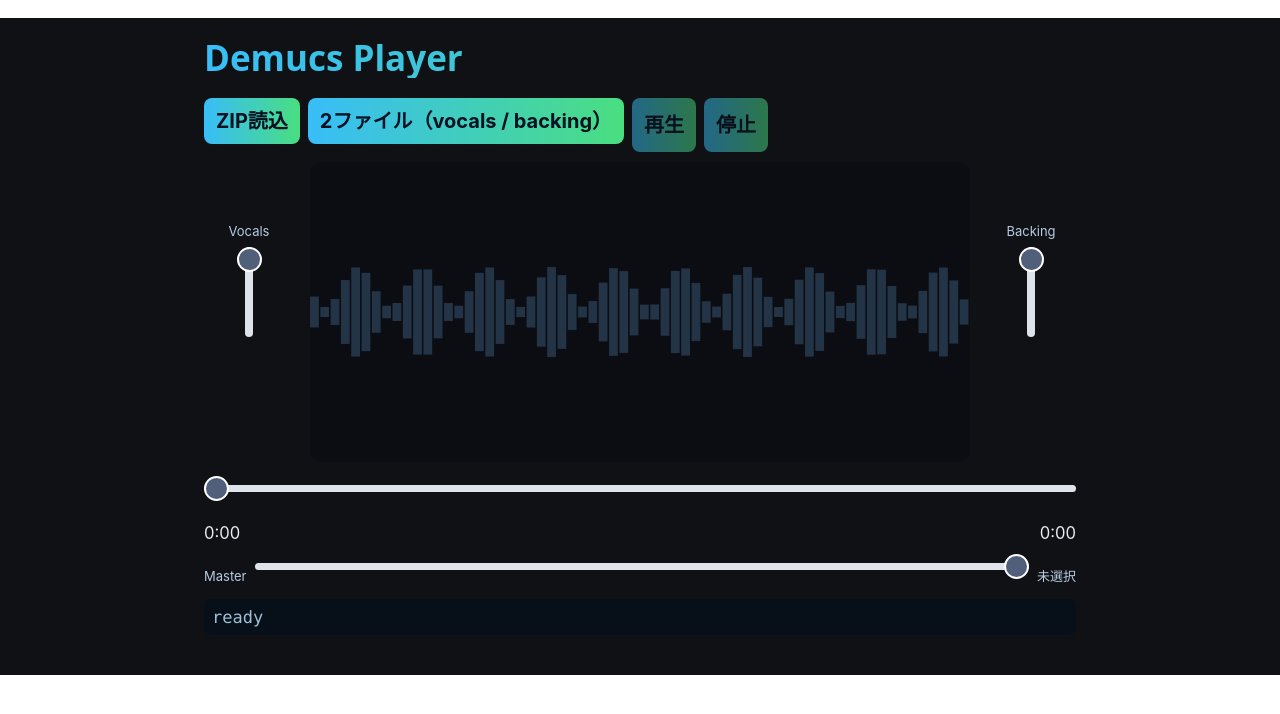
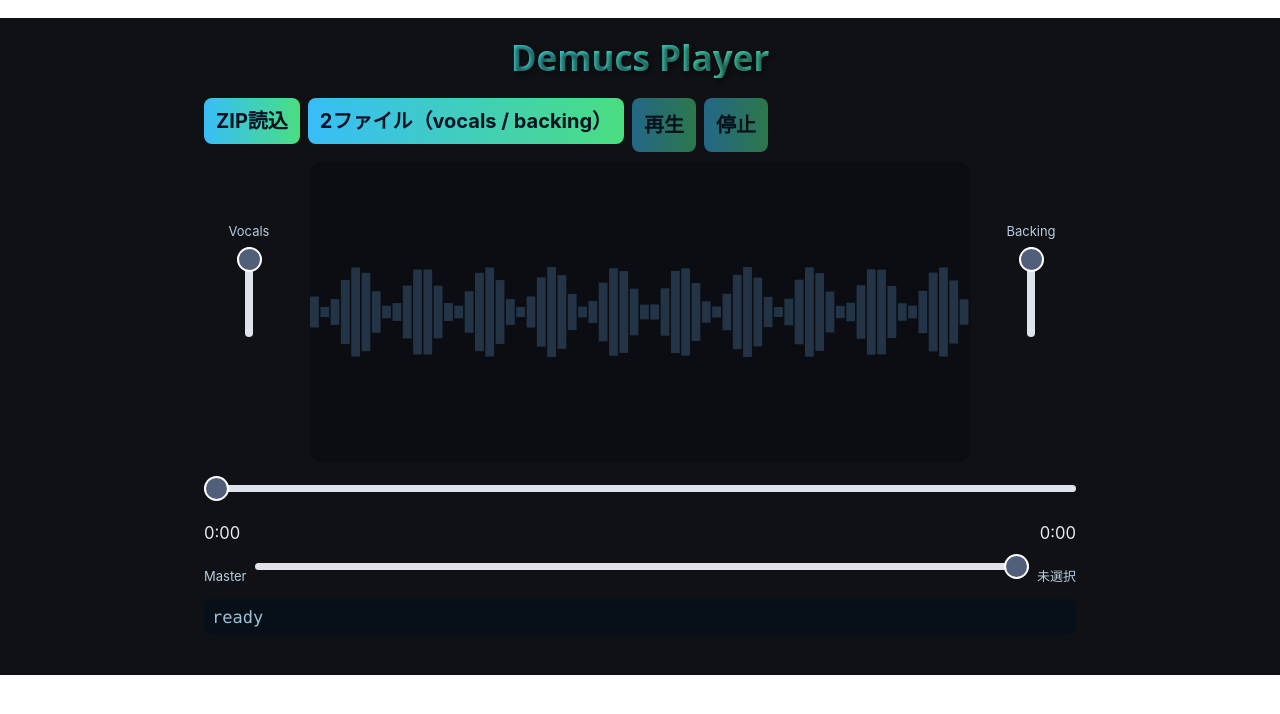
Before and after one commit to tomoIss/webAudioVisualayser, a plain HTML site: page index.html in a window 1280 px wide. Drawn offline with nearby package versions, Linux system fonts and the light colour scheme.

Commit message:
Update index.html

```diff
--- a/index.html
+++ b/index.html
@@ -12,7 +12,7 @@
 /* ---------- 基本UI（既存） ---------- */
 body{background:#0f1115;color:#eaeaf0;margin:0;font-family:-apple-system,BlinkMacSystemFont,'Segoe UI',Roboto}
 main{max-width:900px;margin:18px auto;padding:14px}
-h2 {background: linear-gradient(90deg, #38bdf8, #4ade80);-webkit-background-clip: text;-webkit-text-fill-color: transparent;font-weight: 700;}
+h2 {background: linear-gradient(90deg, #38bdf8, #4ade80);-webkit-background-clip: text;-webkit-text-fill-color: transparent;font-weight: 700;text-align: center; /* 中央寄せ */text-shadow: 2px 2px 4px rgba(0,0,0,0.6); /* 影を追加 */}
 
 .top{display:grid;grid-template-columns:90px 1fr 90px;gap:16px;align-items:center}
 canvas{width:100%;height:300px;background:#0b0d12;border-radius:12px;display:block}
```
